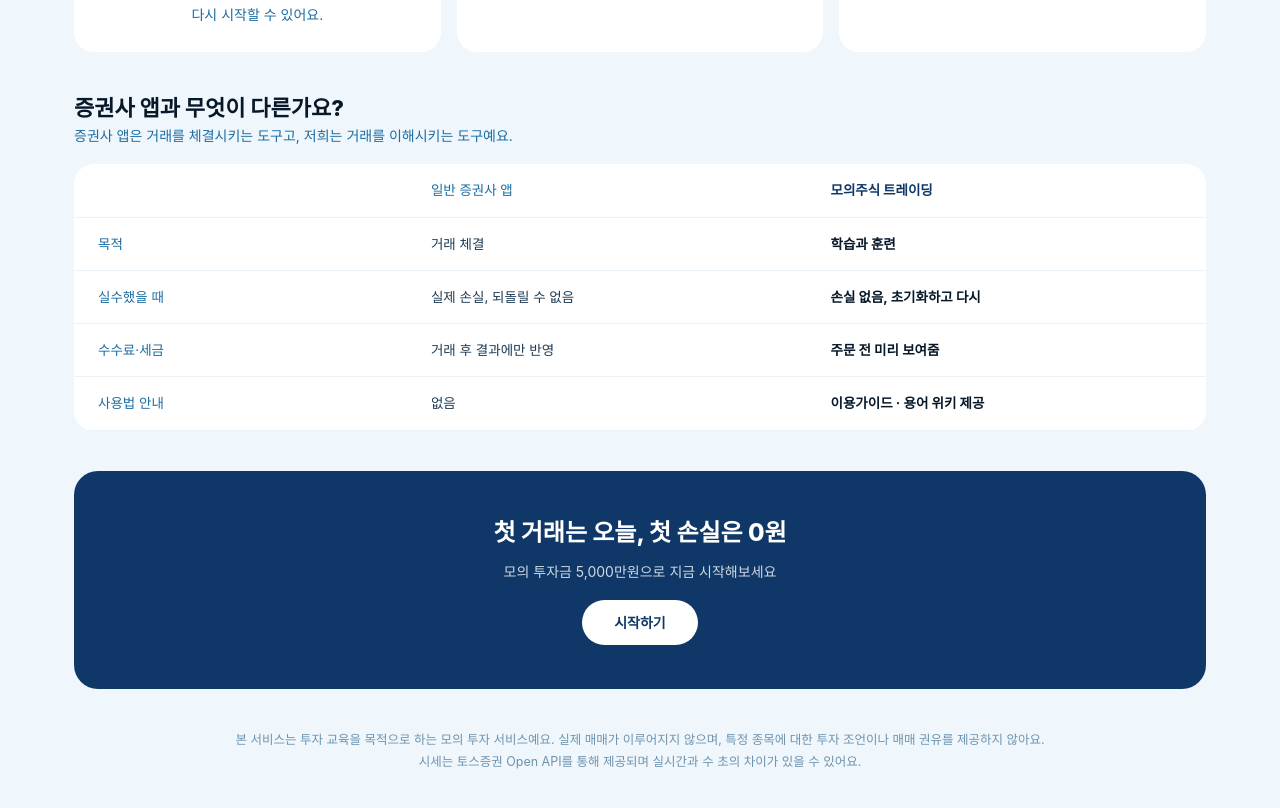
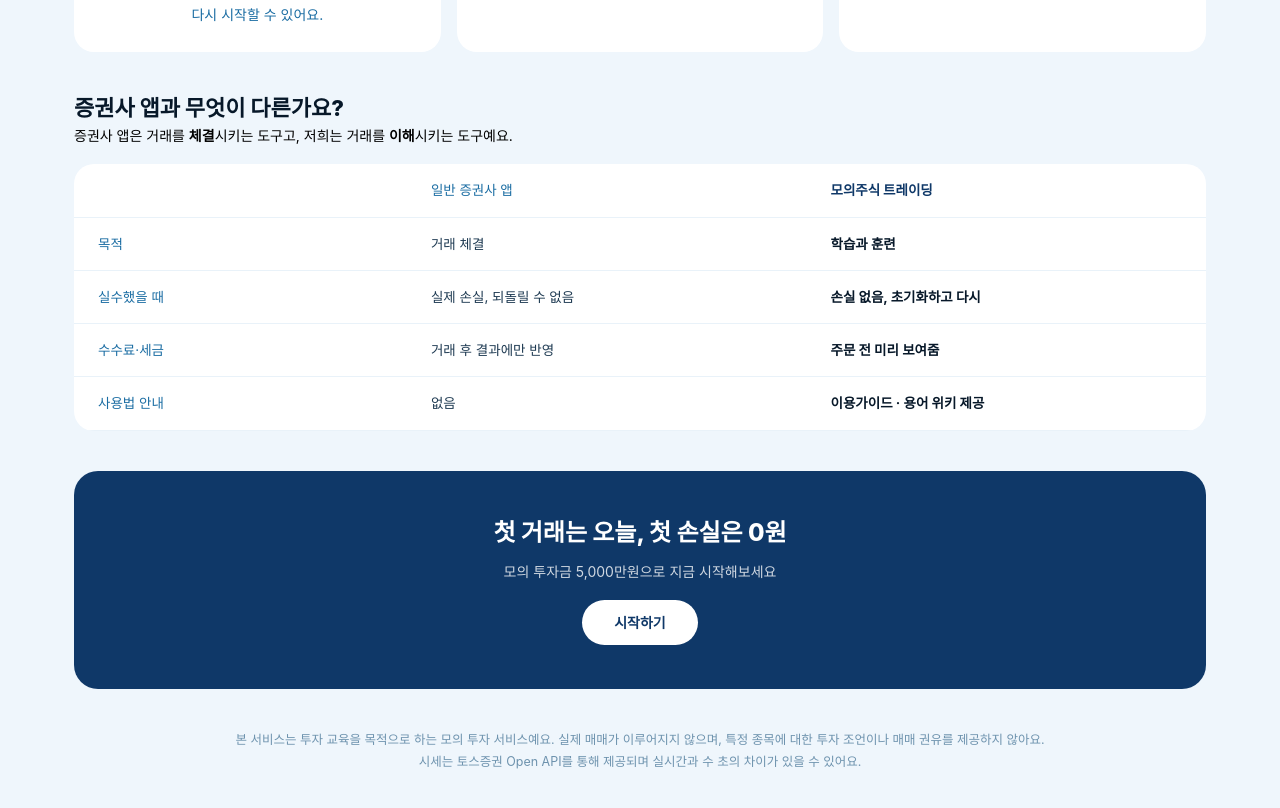
Before and after one commit to prgrms-be-devcourse/NBE10-12-final-BAEDANG, a Next.js app in the folder front/: page / in a window 1280 px wide. Shown: the part 820-1628 px from the top of the page. Built offline with nearby package versions, Linux system fonts and the light colour scheme; a web font is replaced by a local one.

Commit message:
fix: 비교표 소개 문구 글자색을 검정으로, '체결'/'이해' 문구를 굵게 변경합니다

```diff
--- a/front/src/app/page.tsx
+++ b/front/src/app/page.tsx
@@ -143,8 +143,9 @@ export default function MainPage() {
         <h2 className="text-[22px] font-extrabold" style={{ color: "var(--ink)" }}>
           증권사 앱과 무엇이 다른가요?
         </h2>
-        <p className="mb-4.5 text-[14px]" style={{ color: "var(--mut)" }}>
-          증권사 앱은 거래를 체결시키는 도구고, 저희는 거래를 이해시키는 도구예요.
+        <p className="mb-4.5 text-[14px]" style={{ color: "#000000" }}>
+          증권사 앱은 거래를 <b className="font-bold">체결</b>시키는 도구고, 저희는 거래를{" "}
+          <b className="font-bold">이해</b>시키는 도구예요.
         </p>
         <div className="overflow-hidden rounded-[20px]" style={{ background: "var(--card)" }}>
           <div
```
